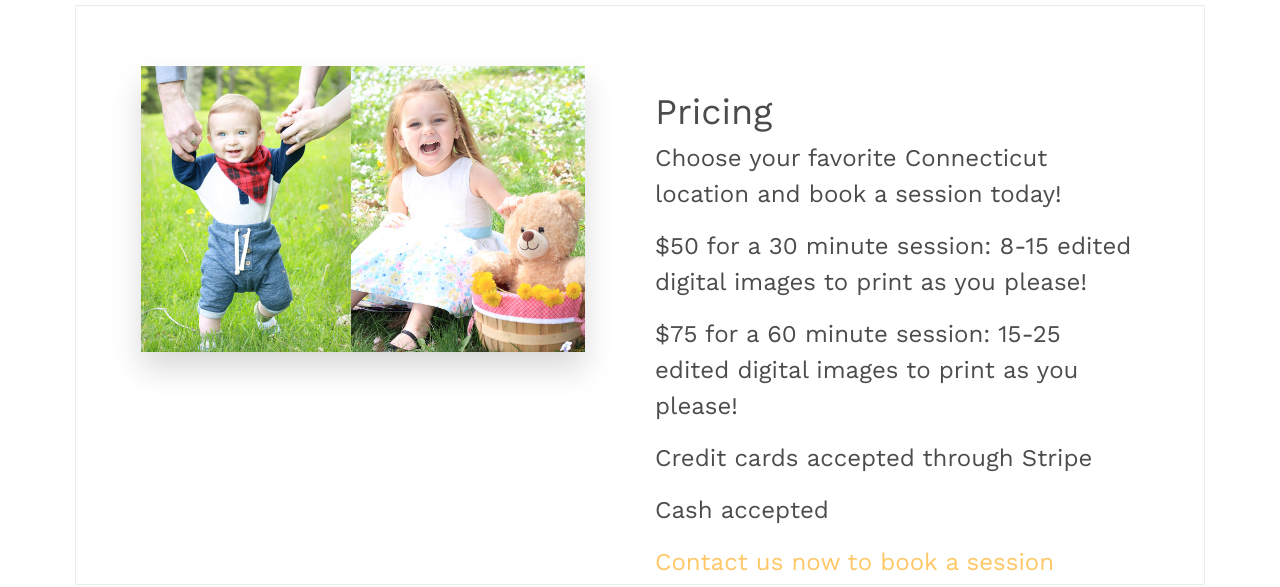
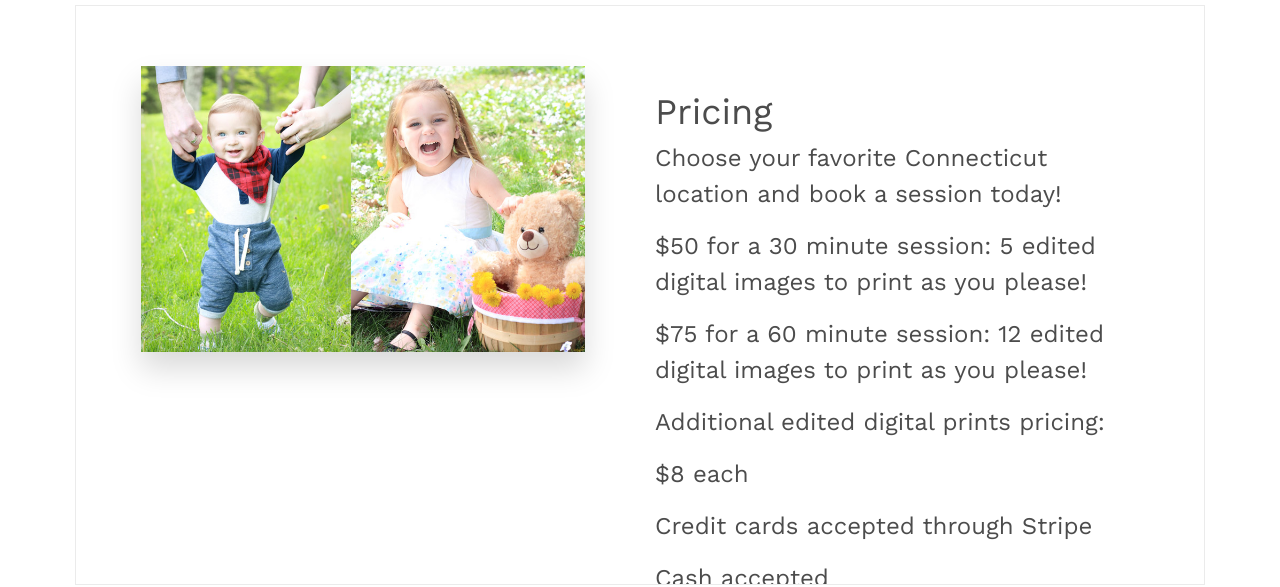
Before and after one commit to jakedege22/photos, a plain HTML site: page pricing.html in a window 1280 px wide. Shown: the part 85-672 px from the top of the page. Drawn offline with nearby package versions, Linux system fonts and the light colour scheme.

Commit message:
Update pricing.html

```diff
--- a/pricing.html
+++ b/pricing.html
@@ -71,8 +71,12 @@
                     <h1>Pricing</h1>
 			<p>Choose your favorite Connecticut location and book a session today!
 
-			<p>$50 for a 30 minute session:  8-15 edited digital images to print as you please!</p><p>
-			<p>$75 for a 60 minute session:  15-25 edited digital images to print as you please!</p>
+			<p>$50 for a 30 minute session:  5 edited digital images to print as you please!</p><p>
+			<p>$75 for a 60 minute session:  12 edited digital images to print as you please!</p>
+			<p><p> Additional edited digital prints pricing:</p>
+			<p>$8 each</p>
+			<p 5 for $30 (if available)</p><p>
+			</p>
 			<p>Credit cards accepted through Stripe</p>
 			<p>Cash accepted</p>
 			<a href=contact.html>Contact us now to book a session</a>
```
